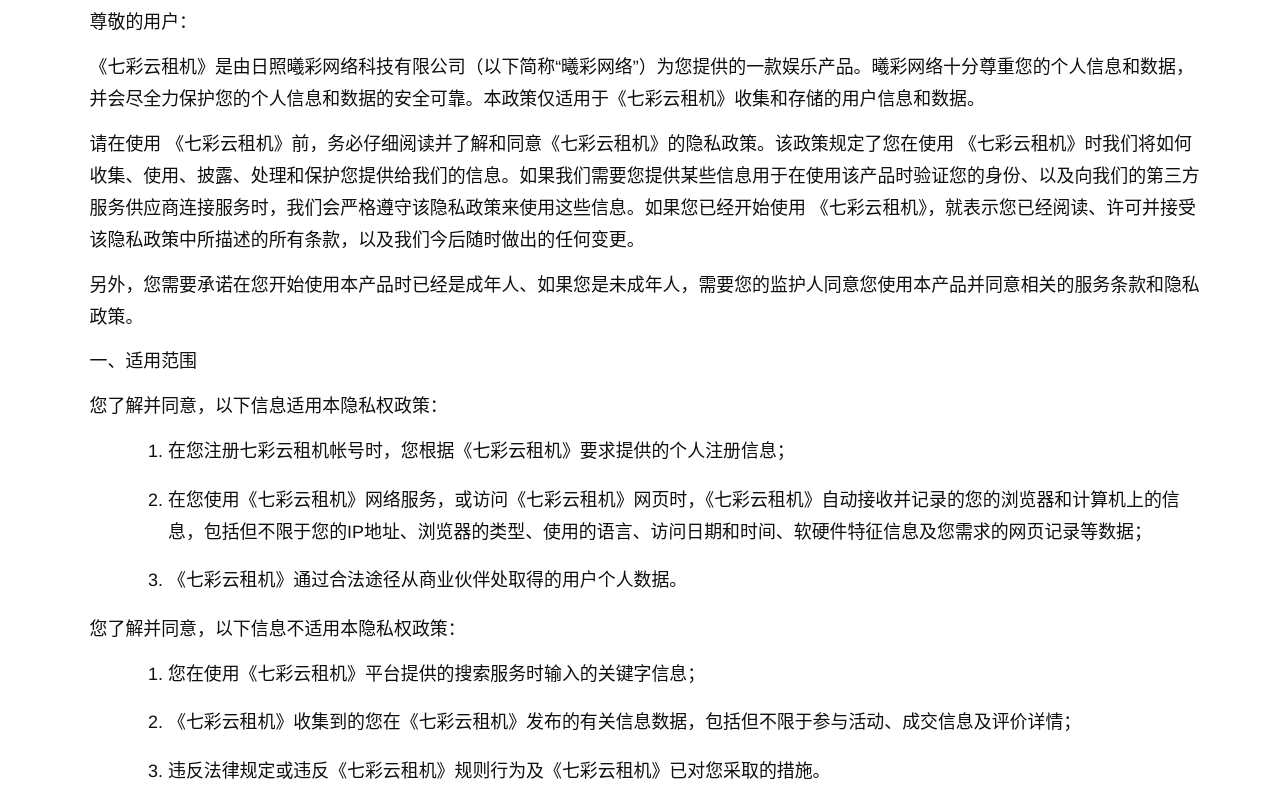
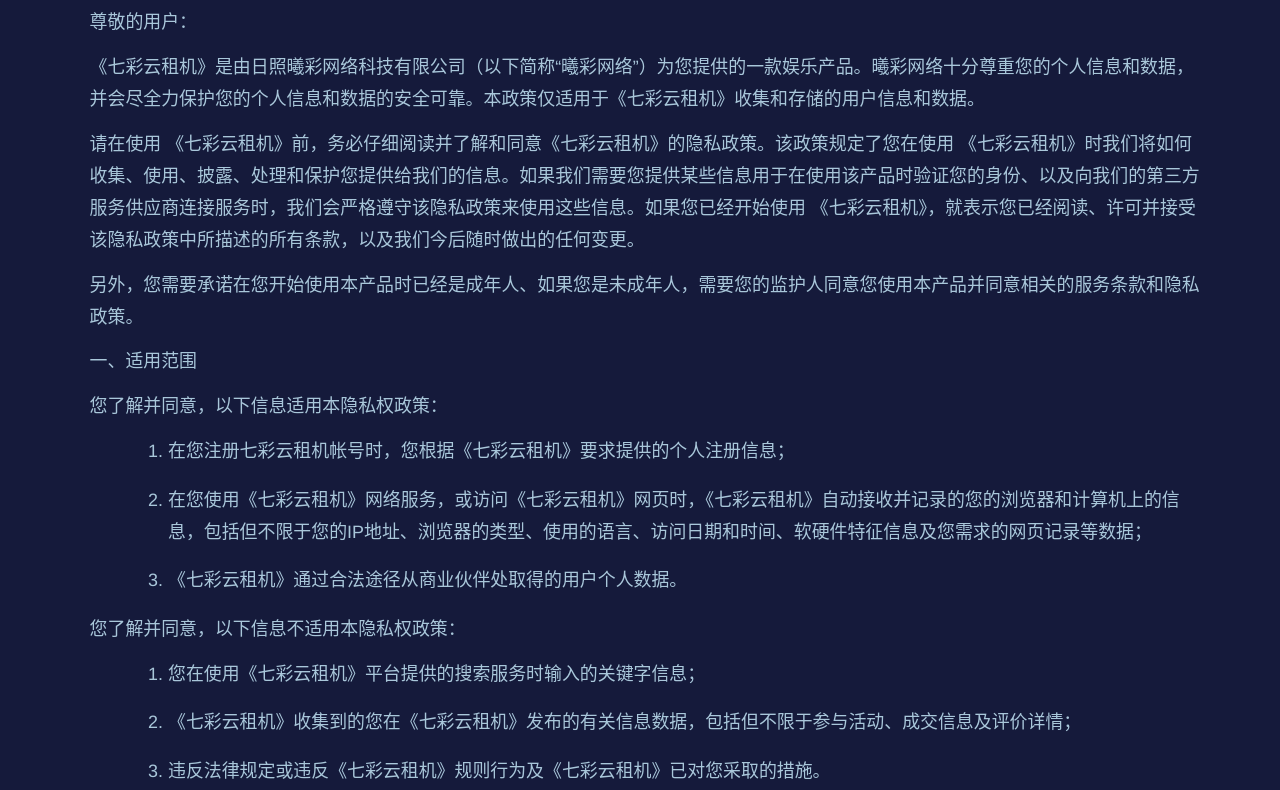
Before and after one commit to not2007/xicai, a plain HTML site: page yzjprivacy.html in a window 1280 px wide. Shown: the part 101-891 px from the top of the page. Drawn offline with Linux system fonts and the light colour scheme.

Commit message:
上传文件

```diff
--- a/yzjprivacy.html
+++ b/yzjprivacy.html
@@ -12,8 +12,8 @@ initial-scale=1.0,maximum-scale=1.0, user-scalable=no" />
 				margin: 0;
 				padding: 0;
 				font-family: "Helvetica Neue", Helvetica, "Hiragino Sans GB", "Noto Sans", "Noto Sans CJK SC", "Microsoft YaHei", "Apple Color Emoji", "Segoe UI Symbol", Arial, sans-serif;
-				color: #0f0f0f;
-				background: #ffffff;
+				color: #A9C7DA;
+				background: #151A3B;
 			}
 
 			.header {
```
